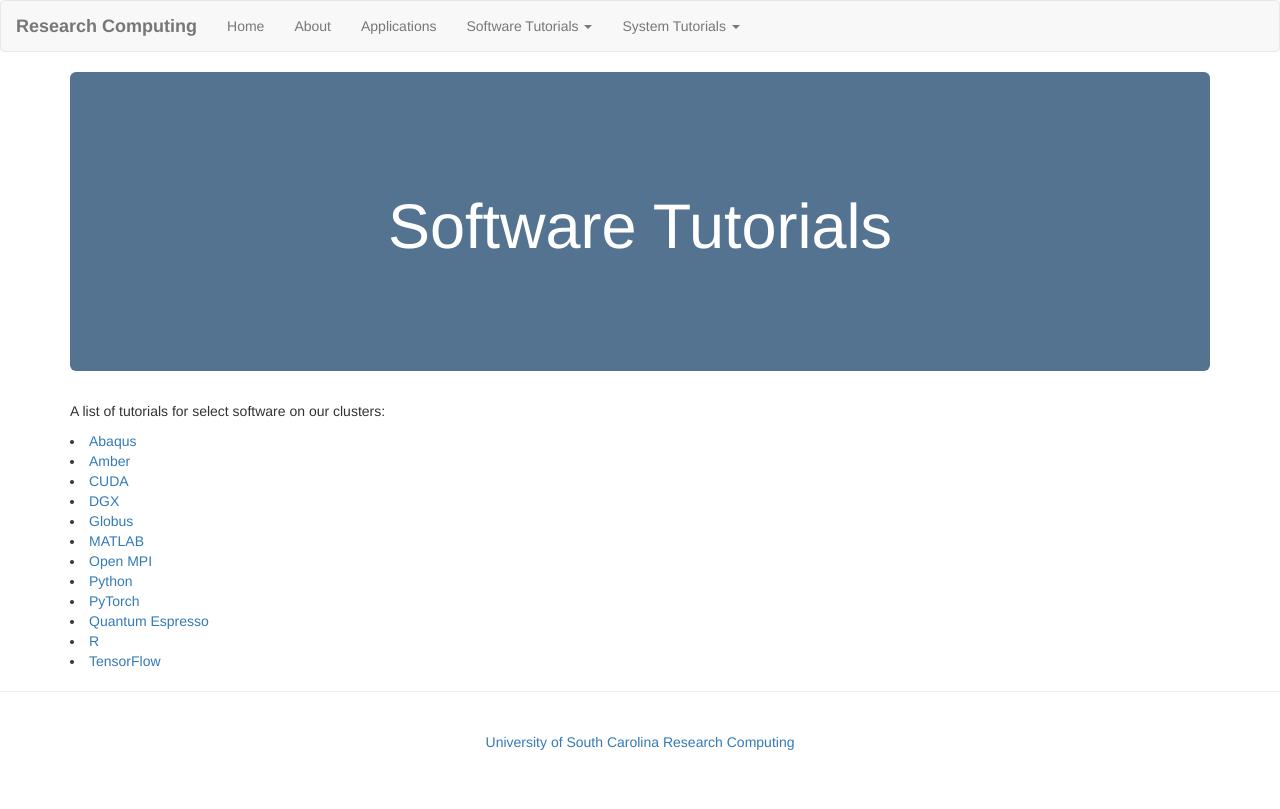
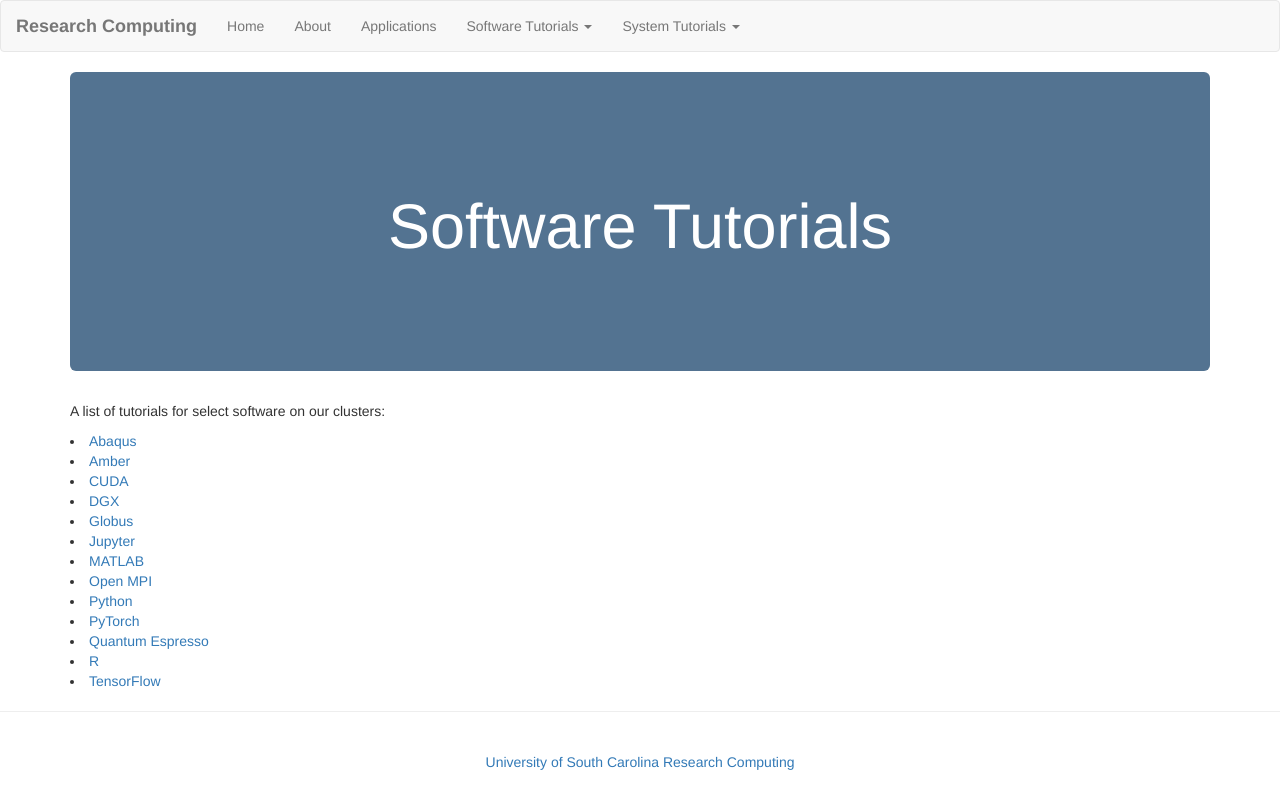
Before and after one commit to uofsc-rc/uofsc-rc.github.io, a Jekyll site: the page built from tutorials/index.html, in a window 1280 px wide. Shown: the top 809 px of the page. Built offline with Jekyll 4.4.1, drawn with Linux system fonts in a browser that asks for light colours.

Commit message:
Added jupyter into site navigation

```diff
--- a/_layouts/default.html
+++ b/_layouts/default.html
@@ -28,6 +28,7 @@
                         <li {% if page.path contains "amber" %}class="active" {% endif %}><a href="https://uofsc-rc.github.io/tutorials/amber">Amber</a></li>
                         <li {% if page.path contains "cuda" %}class="active" {% endif %}><a href="https://uofsc-rc.github.io/tutorials/cuda">CUDA</a></li>
                         <li {% if page.path contains "dgx" %}class="active" {% endif %}><a href="https://uofsc-rc.github.io/tutorials/dgx">DGX</a></li>
+                        <li {% if page.path contains "jupyter" %}class="active" {% endif %}><a href="https://uofsc-rc.github.io/tutorials/jupyter">Jupyter</a></li>
                         <li {% if page.path contains "globus" %}class="active" {% endif %}><a href="https://uofsc-rc.github.io/tutorials/globus">Globus</a></li>
                         <li {% if page.path contains "matlab" %}class="active" {% endif %}><a href="https://uofsc-rc.github.io/tutorials/matlab">MATLAB</a></li>
                         <li {% if page.path contains "open-mpi" %}class="active" {% endif %}><a href="https://uofsc-rc.github.io/tutorials/open-mpi">Open MPI</a></li>
--- a/tutorials/index.html
+++ b/tutorials/index.html
@@ -13,6 +13,7 @@
     <li><a href="https://uofsc-rc.github.io/tutorials/cuda">CUDA</a></li>
     <li><a href="https://uofsc-rc.github.io/tutorials/dgx">DGX</a></li>
     <li><a href="https://uofsc-rc.github.io/tutorials/globus">Globus</a></li>
+    <li><a href="https://uofsc-rc.github.io/tutorials/jupyter">Jupyter</a></li>
     <li><a href="https://uofsc-rc.github.io/tutorials/matlab">MATLAB</a></li>
     <li><a href="https://uofsc-rc.github.io/tutorials/open-mpi">Open MPI</a></li>
     <li><a href="https://uofsc-rc.github.io/tutorials/python">Python</a></li>
```
Also changed, not shown: images/jupyter-1.png.
